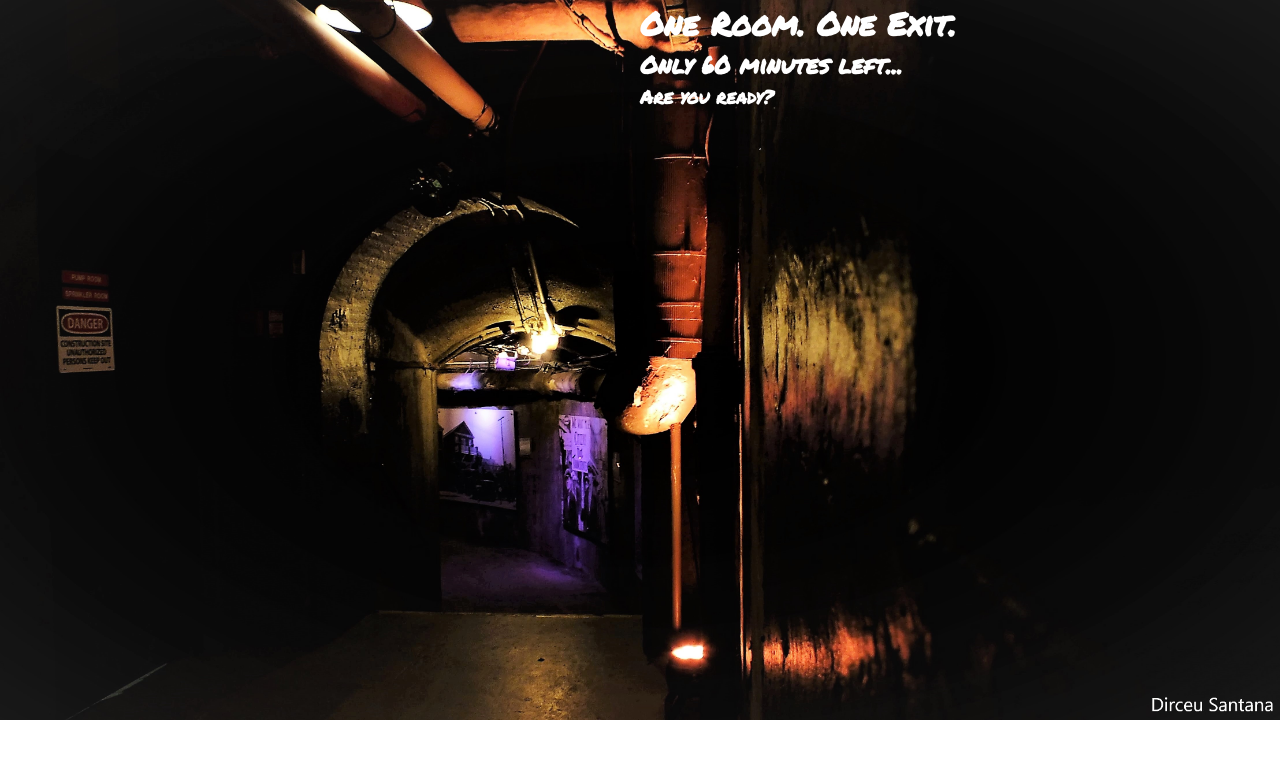
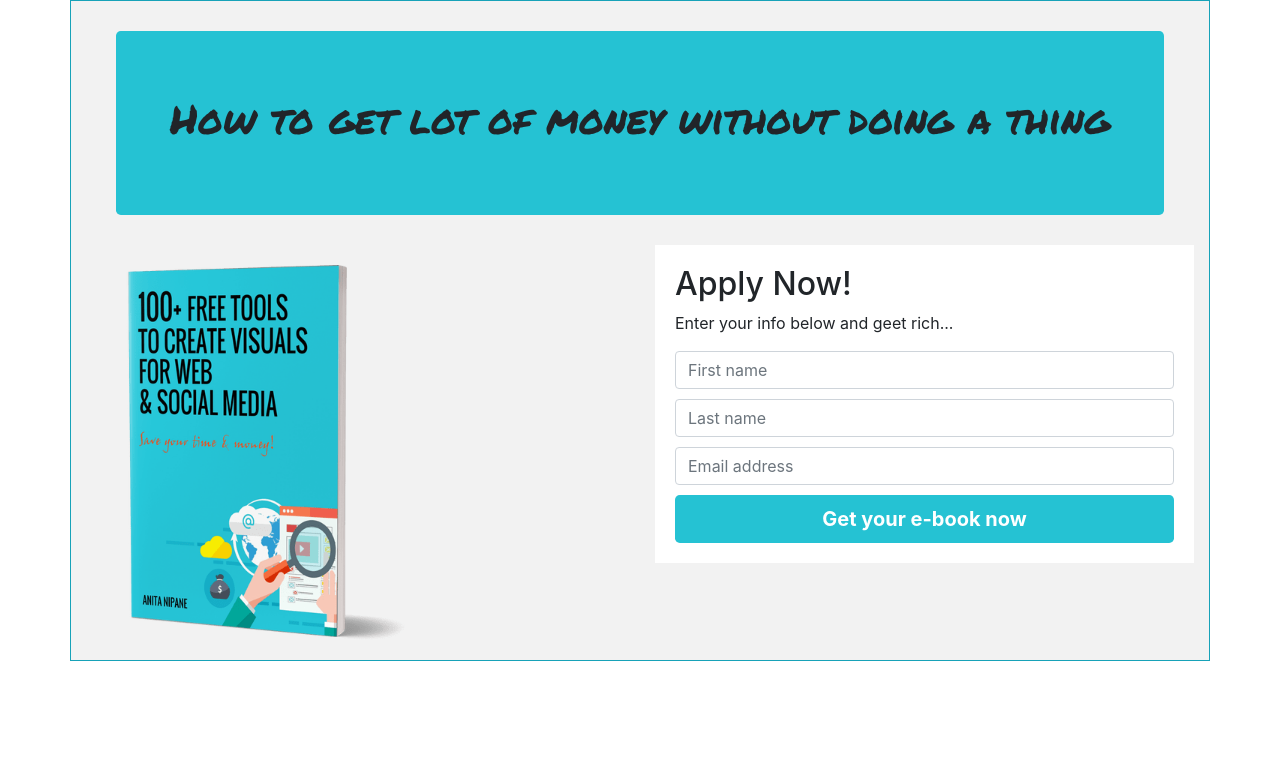
Before and after one commit to dirsantana/exercicio-aula-virtual-bootstrap, a plain HTML site: page index.html in a window 1280 px wide. Drawn offline with nearby package versions, Linux system fonts and the light colour scheme.

Commit message:
criado tudo, falta alinhar o form no grid

```diff
--- a/css/style.css
+++ b/css/style.css
@@ -4,25 +4,42 @@
     padding: 0;
 }
 
-body {
-    width: 100vw;
-    background-image: url("../img/roomscape2.jpg");
-    background-size: cover;
-    background-repeat: no-repeat;
+.boxOne {
+    overflow: hidden;
+    background-color: #f2f2f2;
 }
 
-main {
-    display: flex;
-    justify-content: flex-end;
-    align-items: center;
+.box {
+    margin: 30px;
+    background-color: #25c2d3;
 }
 
-div {
-    width: 25vw;
-    height: 25vh;
+div h1 {
+    font-family: 'Permanent Marker', sans-serif;
+    font-size: 2.5em;
+    text-align: center;
 }
 
-div h1, h2, h3 {
+div img {
+    margin: 20px;
+    width: 300px;
+
+    /* float: left; */
+}
+
+div.formulario {
+    /* float: right; */
+    padding: 20px;
+    background-color: #fff;
+}
+
+input {
+    margin-top: 10px;
+}
+
+.butn {
+    margin-top: 10px;
+    font-weight: bold;
     color: #fff;
-    font-family: 'Permanent Marker', sans-serif;
+    background-color: #25c2d3;
 }
--- a/index.html
+++ b/index.html
@@ -2,19 +2,38 @@
 <html lang="pt-br">
     <head>
         <meta name="viewport" content="width=device-width, initial-scale=1" charset="utf-8">
+        <link rel="stylesheet" href="https://stackpath.bootstrapcdn.com/bootstrap/4.3.1/css/bootstrap.min.css" integrity="sha384-ggOyR0iXCbMQv3Xipma34MD+dH/1fQ784/j6cY/iJTQUOhcWr7x9JvoRxT2MZw1T" crossorigin="anonymous">
         <link href="css/style.css" rel="stylesheet">
         <title>Exercicio Aula</title>
     </head>
     <body>
         <main>
-            <div>
-                <h1>One Room. One Exit.</h1>
-                <h2>Only 60 minutes left...</h2>
-                <h3>Are you ready?</h3>
-            </div>
-            <div>
-
-            </div>
+            <div class="boxOne border border-info container">
+                <div class="box jumbotron">
+                    <h1 class="align-middle">How to get lot of money without doing a thing</h1>
+                </div>
+                <div class="row">
+                <div class="col-6">
+                    <div class="image">
+                        <img src="img/ebook2.png" alt="My e-book"/>
+                    </div>
+                </div>
+                    <div class="col-6">
+                    <form  class="formulario">
+                            <div class="formulario form-group">
+                            <h2>Apply Now!</h2>
+                            <p>Enter your info below and geet rich...</p>
+                            <input type="text" class="form-control" placeholder="First name">
+                            <input type="text" class="form-control" placeholder="Last name">
+                            <input type="email" class="form-control" placeholder="Email address">
+                            <button class="butn btn btn-lg btn-block">Get your e-book now</button>
+                            </div>
+                    </form>
+                </div>
+                </div>
         <main>
+        <script src="https://code.jquery.com/jquery-3.3.1.slim.min.js" integrity="sha384-q8i/X+965DzO0rT7abK41JStQIAqVgRVzpbzo5smXKp4YfRvH+8abtTE1Pi6jizo" crossorigin="anonymous"></script>
+        <script src="https://cdnjs.cloudflare.com/ajax/libs/popper.js/1.14.7/umd/popper.min.js" integrity="sha384-UO2eT0CpHqdSJQ6hJty5KVphtPhzWj9WO1clHTMGa3JDZwrnQq4sF86dIHNDz0W1" crossorigin="anonymous"></script>
+        <script src="https://stackpath.bootstrapcdn.com/bootstrap/4.3.1/js/bootstrap.min.js" integrity="sha384-JjSmVgyd0p3pXB1rRibZUAYoIIy6OrQ6VrjIEaFf/nJGzIxFDsf4x0xIM+B07jRM" crossorigin="anonymous"></script>
     </body>
 </html>
```
Also changed, not shown: img/ebook.png (added), img/ebook2.png (added), img/roomscape.jpg (deleted), img/roomscape2.jpg (deleted).
